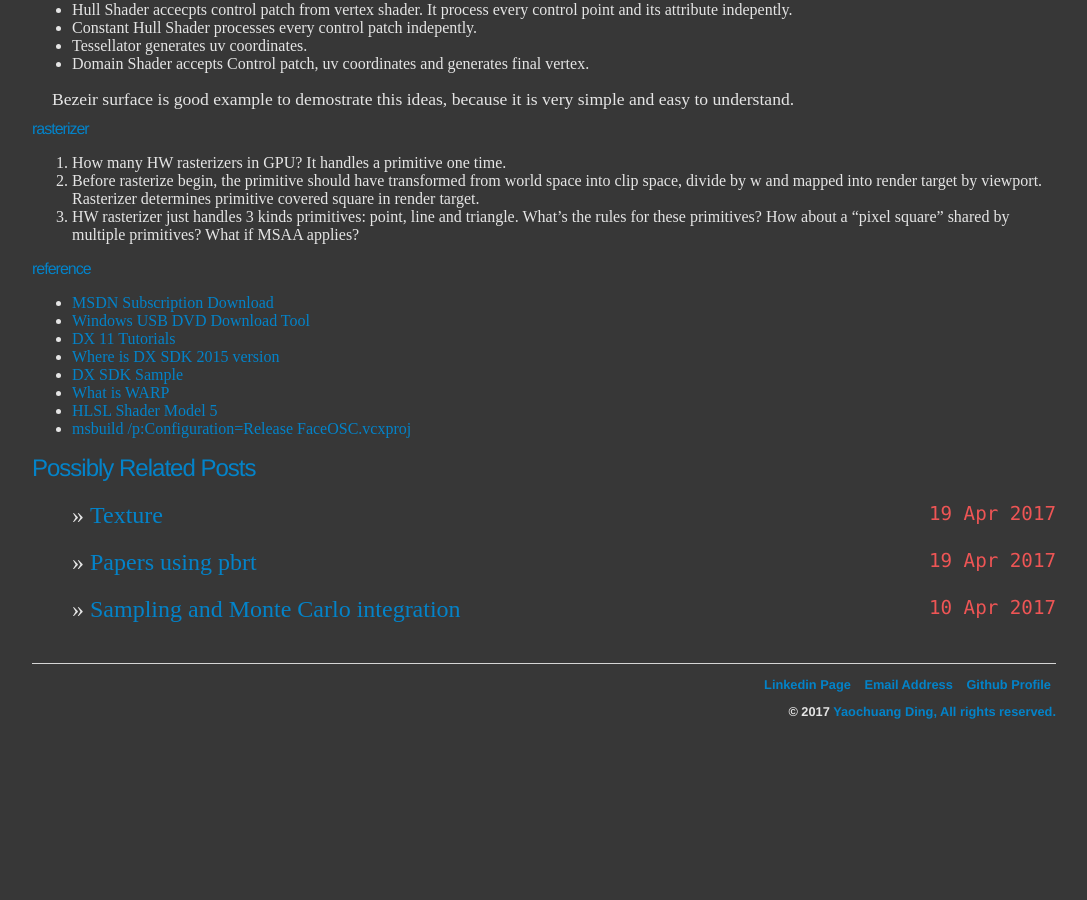
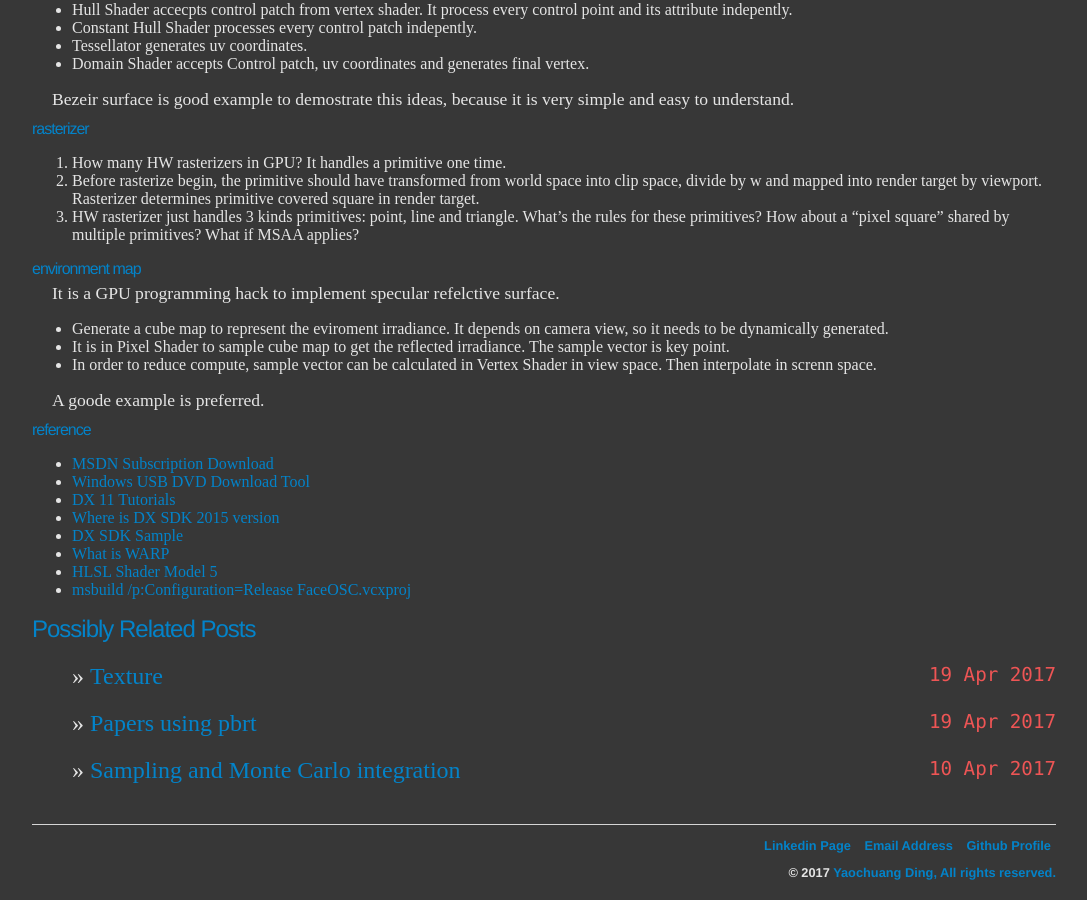
Before and after one commit to ychding11/ychding11.github.io, a Jekyll site: the page built from _posts/2017-9-9-3D-Rendering-API.md, in a window 1280 px wide and 900 px high, scrolled down 983 px. Shown: the whole window, without its empty margins (96-1183 px from the left). Built offline with Jekyll 4.4.1, drawn with Linux system fonts in a browser that asks for light colours; before the commit the page ends 1762 px from its top, so only the background shows below that.

Commit message:
add environment map.

```diff
--- a/_posts/2017-9-9-3D-Rendering-API.md
+++ b/_posts/2017-9-9-3D-Rendering-API.md
@@ -66,6 +66,13 @@ Bezeir surface is good example to demostrate this ideas, because it is very simp
 3. HW rasterizer just handles 3 kinds primitives: point, line and triangle. What's the rules for these
    primitives? How about a "pixel square" shared by multiple primitives? What if MSAA applies?
 
+### environment map
+It is a GPU programming hack to implement specular refelctive surface.
+- Generate a cube map to represent the eviroment irradiance. It depends on camera view, so it needs to be dynamically generated.
+- It is in Pixel Shader to sample cube map to get the reflected irradiance. The sample vector is key point.
+- In order to reduce compute, sample vector can be calculated in Vertex Shader in view space. Then interpolate in screnn space.
+
+A goode example is preferred.
 
 ### reference
 - [MSDN Subscription Download](https://msdn.microsoft.com/en-us/subscriptions/downloads/)
```
